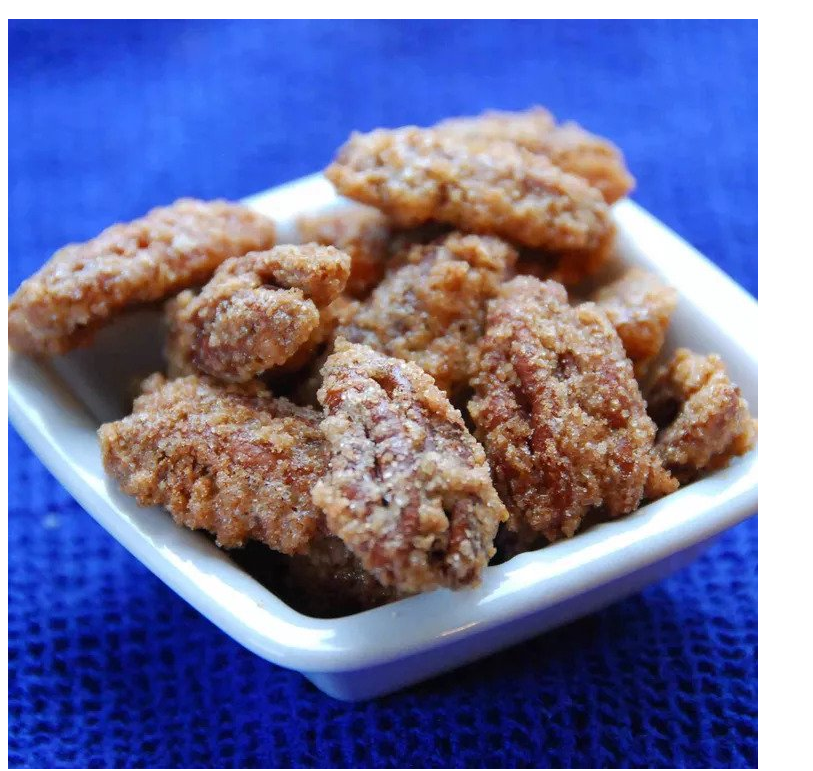
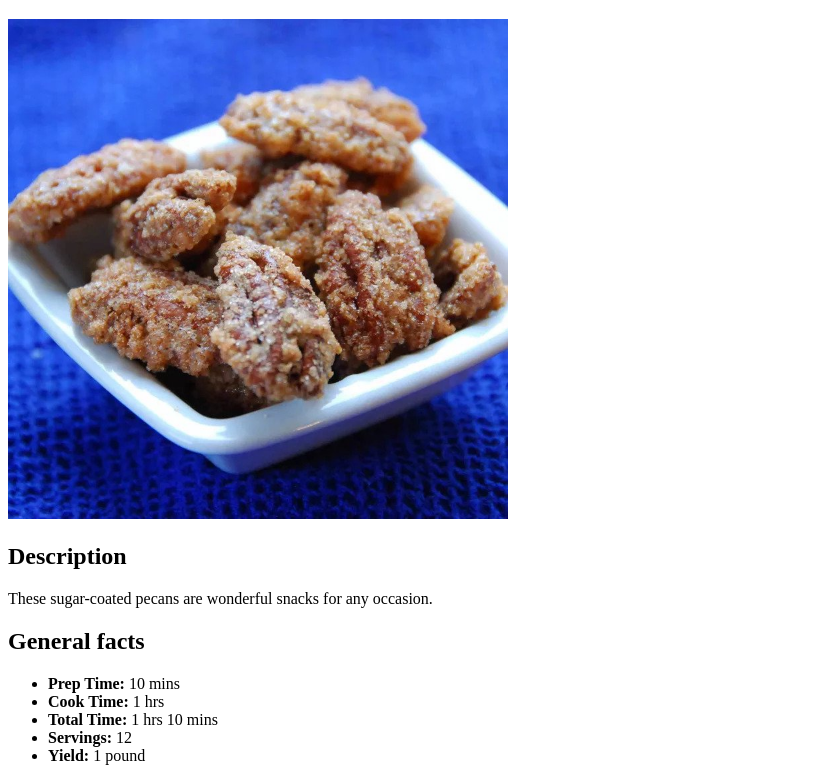
Before and after one commit to benterkidhiaeddine/odin-recipes, a plain HTML site: page recipes/sugar-coated-pecans.html in a window 1280 px wide. Shown: the part 61-832 px from the top of the page, without its empty margins (0-813 px from the left). Drawn offline with Linux system fonts and the light colour scheme.

Commit message:
Add style to image elements in all html pages

```diff
--- a/recipes/sugar-coated-pecans.html
+++ b/recipes/sugar-coated-pecans.html
@@ -1,6 +1,15 @@
 <!DOCTYPE html>
 <html lang="en">
 <head>
+    <style>
+        img {
+            height : auto;
+            width : 500px;
+        }
+
+
+    </style>
+
     <meta charset="UTF-8">
     <meta http-equiv="X-UA-Compatible" content="IE=edge">
     <meta name="viewport" content="width=device-width, initial-scale=1.0">
```
Also changed, not shown: index.html (+6 -0 lines), recipes/shrimp-pasta.html (+8 -0 lines), recipes/summer-fruit.html (+9 -0 lines).
